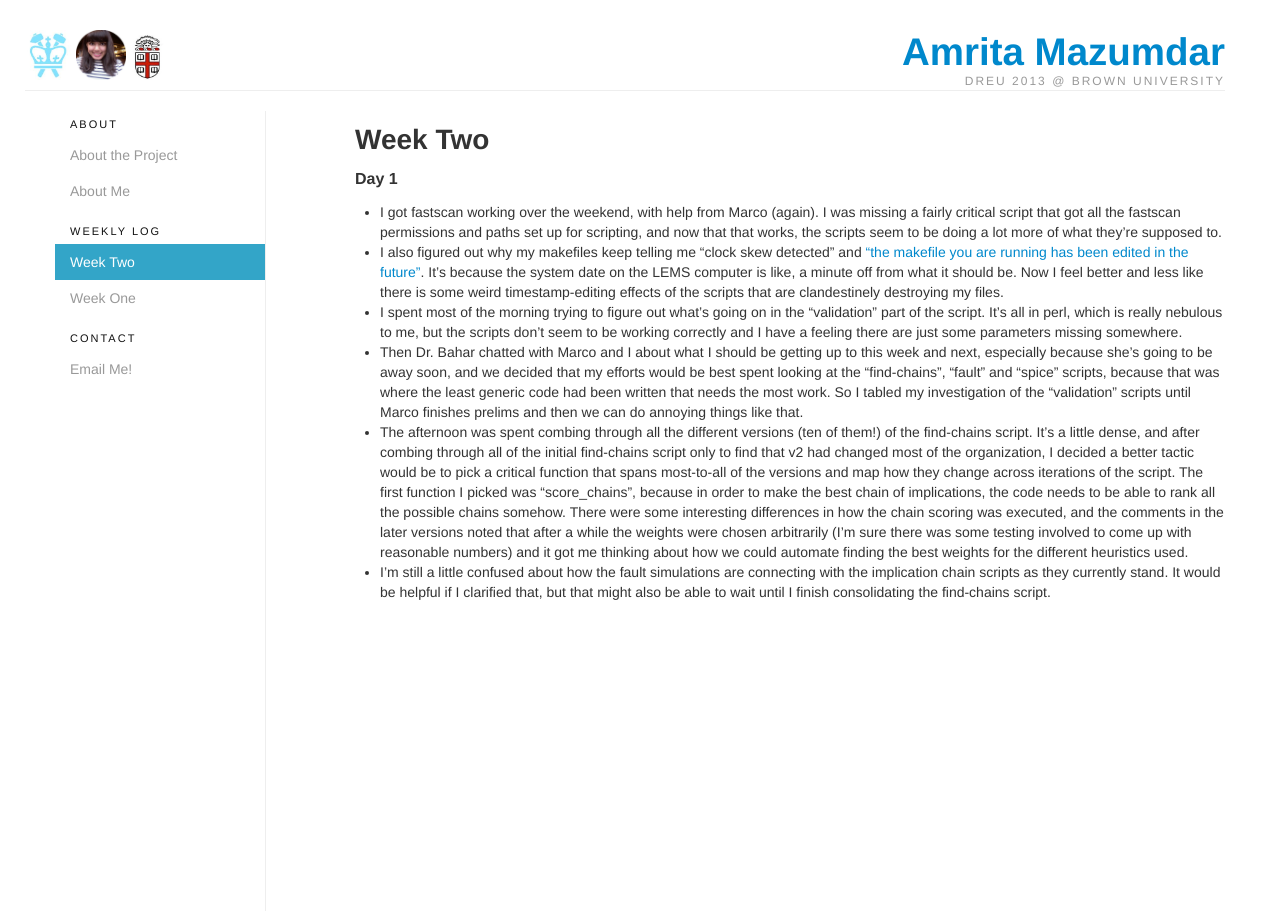
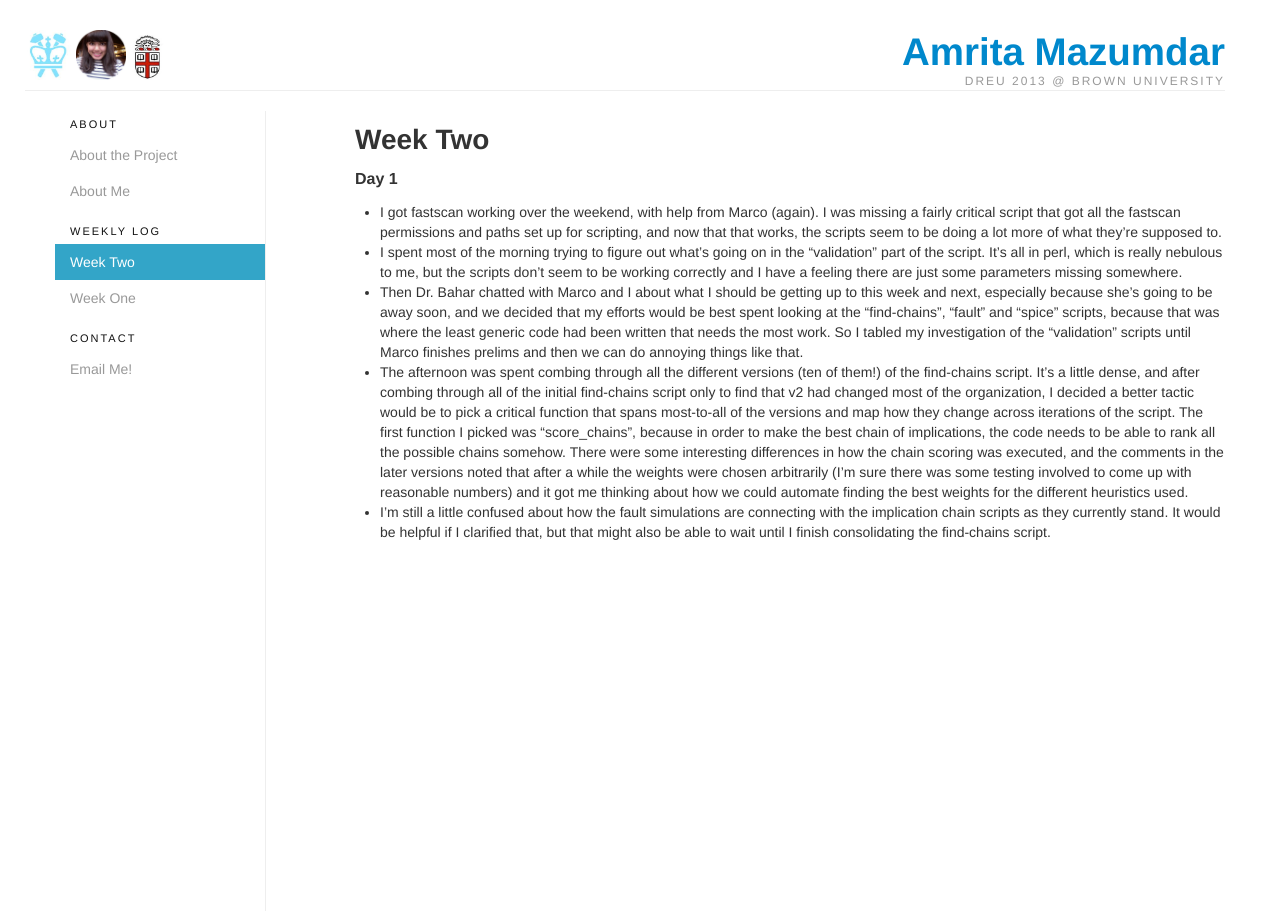
Before and after one commit to amritamaz/dreu-blog, a Jekyll site: the page built from _posts/2013-06-22-week-two.md, in a window 1280 px wide. Built offline with Jekyll 4.4.1, drawn with Linux system fonts in a browser that asks for light colours; nearby versions of some CDN libraries; Markdown is read by kramdown in place of the engine named in the settings.

Commit message:
week two begins

```diff
--- a/_posts/2013-06-22-week-two.md
+++ b/_posts/2013-06-22-week-two.md
@@ -9,11 +9,6 @@ category: weekly log
  missing a fairly critical script that got all the fastscan permissions and paths
  set up for scripting, and now that that works, the scripts seem to be doing
  a lot more of what they're supposed to.
- + I also figured out why my makefiles keep telling me "clock skew detected" and
- ["the makefile you are running has been edited in the future"](https://twitter.com/amritamaz/status/345236334912364544).
- It's because the system date on the LEMS computer is like, a minute off from what
- it should be. Now I feel better and less like there is some weird timestamp-editing
- effects of the scripts that are clandestinely destroying my files.
  + I spent most of the morning trying to figure out what's going on in the "validation"
  part of the script. It's all in perl, which is really nebulous to me, but the scripts
  don't seem to be working correctly and I have a feeling there are just some parameters
```
